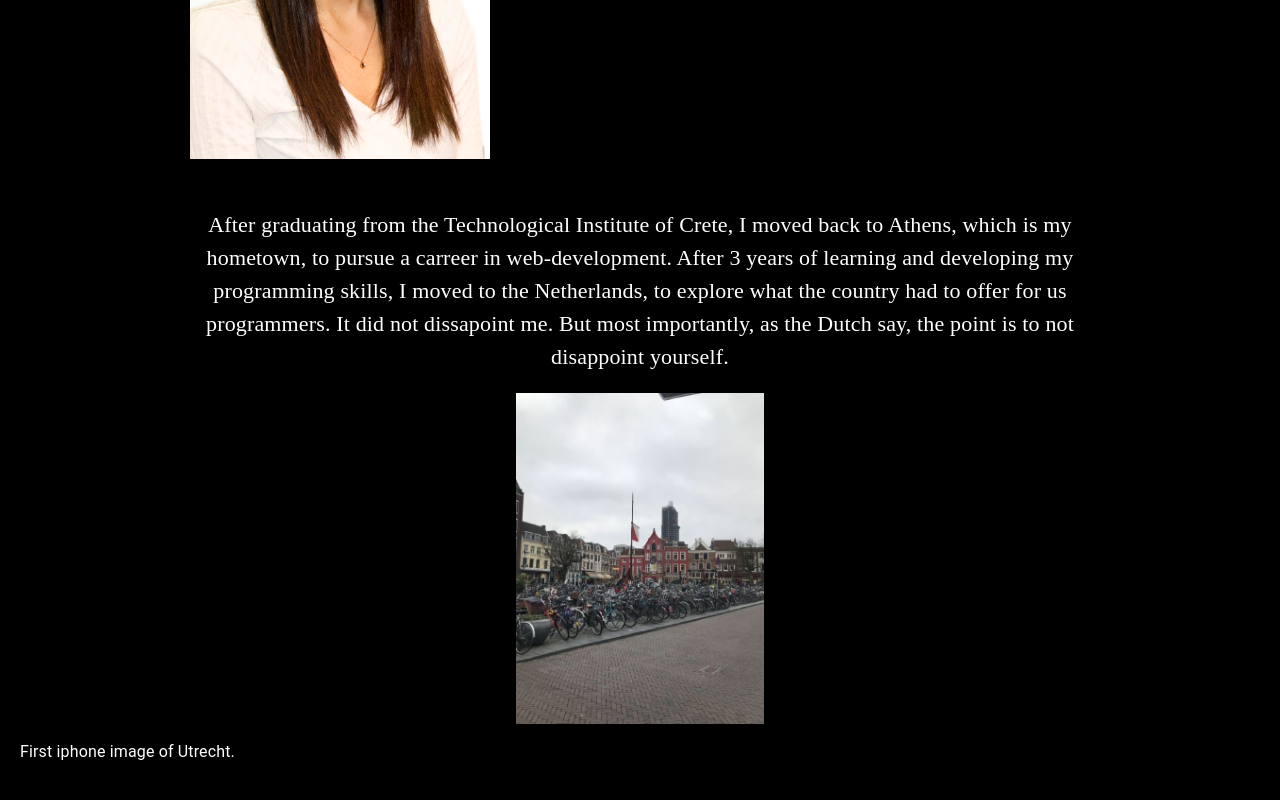
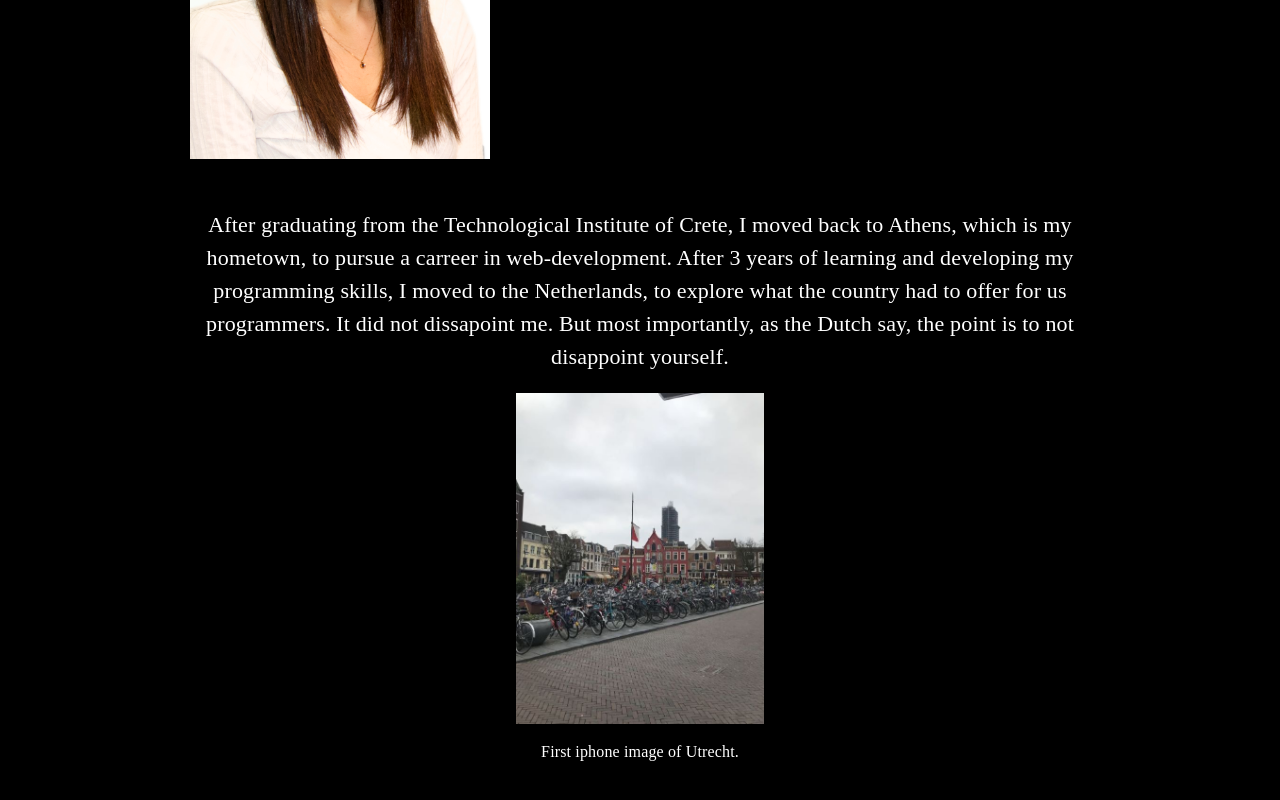
Before and after one commit to EleniFovaki/website-portfolio, a React (Create React App) app: page / in a window 1280 px wide. Shown: the part 630-1430 px from the top of the page. Built offline with nearby package versions, Linux system fonts and the light colour scheme; no server answers.

Commit message:
some more styling of the home page
some more styling of the home page

```diff
--- a/src/css/App.css
+++ b/src/css/App.css
@@ -108,4 +108,14 @@ a {
   margin-left: auto;
   margin-right: auto;
   width: 20%;
+  font-family: "Georgia, serif";
+  text-align: center;
+  margin-top: 10px; /* Adjust as needed for spacing */
 }
+
+.line3 {
+  font-family: "Georgia, serif";
+    text-align: center;
+    margin-top: 10px;
+    /* Adjust as needed for spacing */
+}
```
